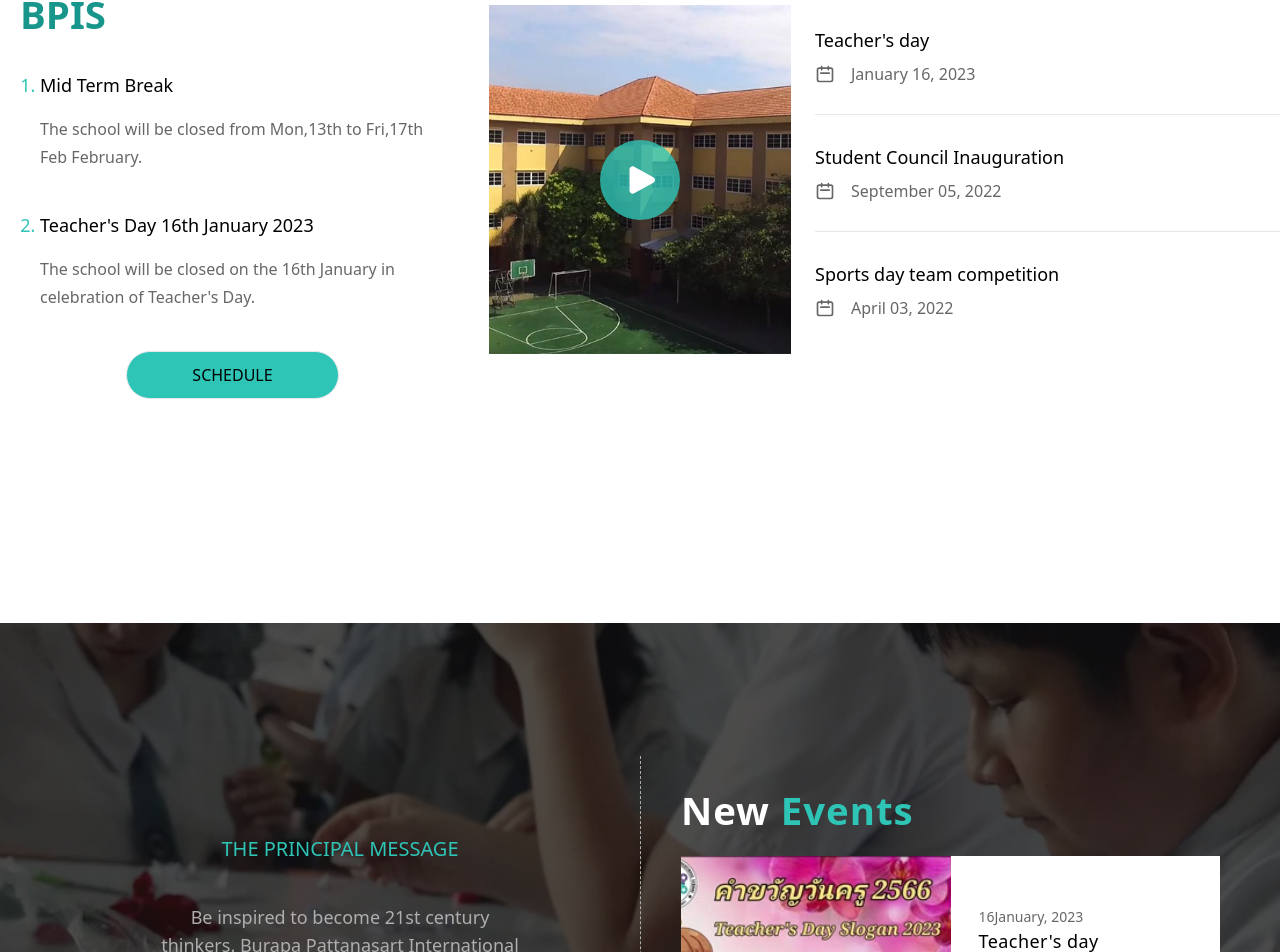
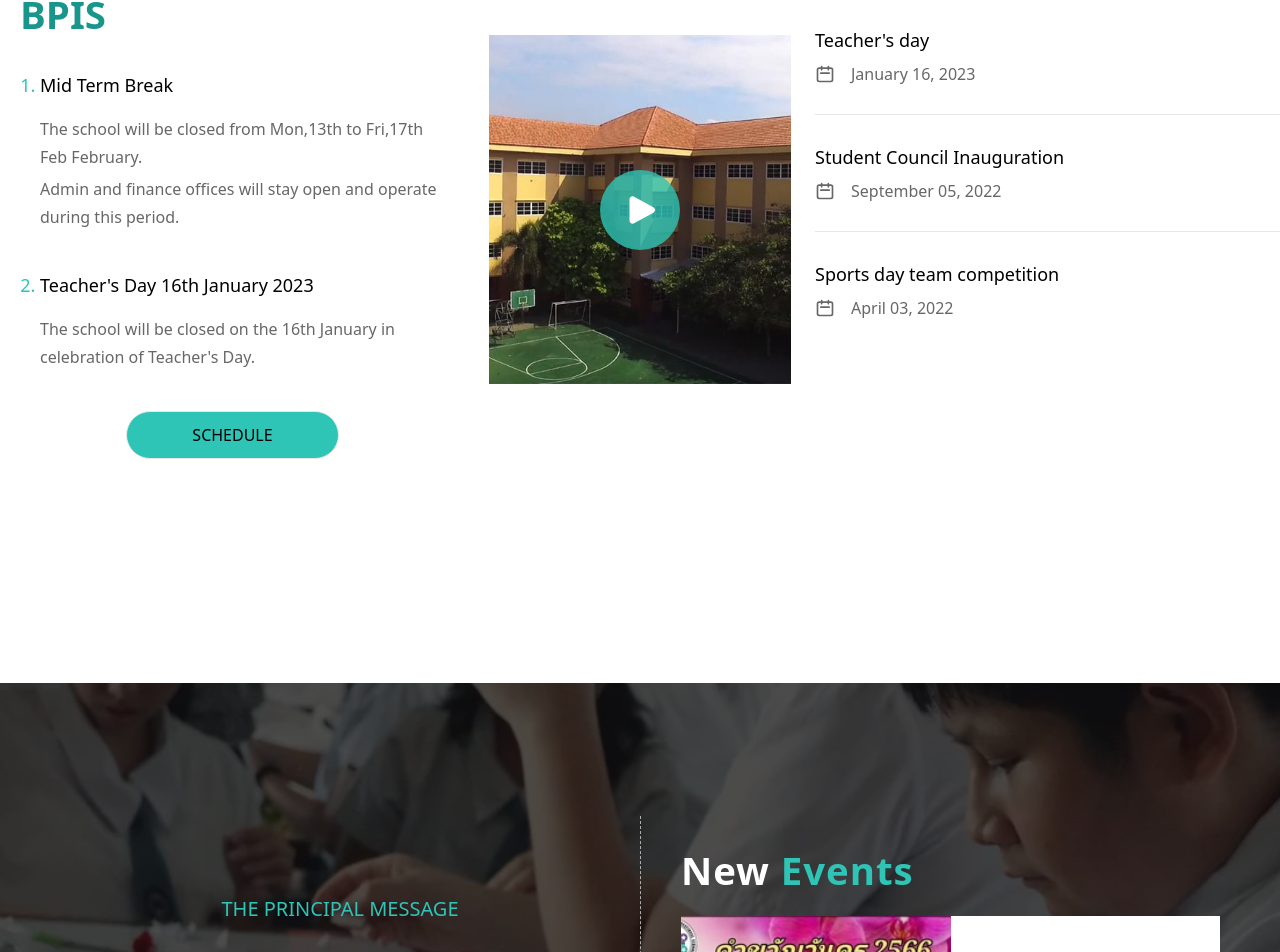
Before and after one commit to StRane/bpis-app, a Next.js app: page / in a window 1280 px wide. Shown: the part 1144-2096 px from the top of the page. Built offline with nearby package versions, Linux system fonts and the light colour scheme.

Commit message:
Added info

```diff
--- a/components/UI/panel/news.tsx
+++ b/components/UI/panel/news.tsx
@@ -52,6 +52,7 @@ const News = () => {
           <li className="text-lg mb-4  leading-7 text-left">Mid Term Break</li>
           <div className="text-md font-normal space-y-1 marker:text-bpisg leading-7 text-left mb-10 text-bpisgry">
             <p>The school will be closed from Mon,13th to Fri,17th Feb February.</p>
+            <p>Admin and finance offices will stay open and operate during this period.</p>
           </div>
           <li className="text-lg mb-4  leading-7 text-left">
             Teacher's Day 16th January 2023
```
